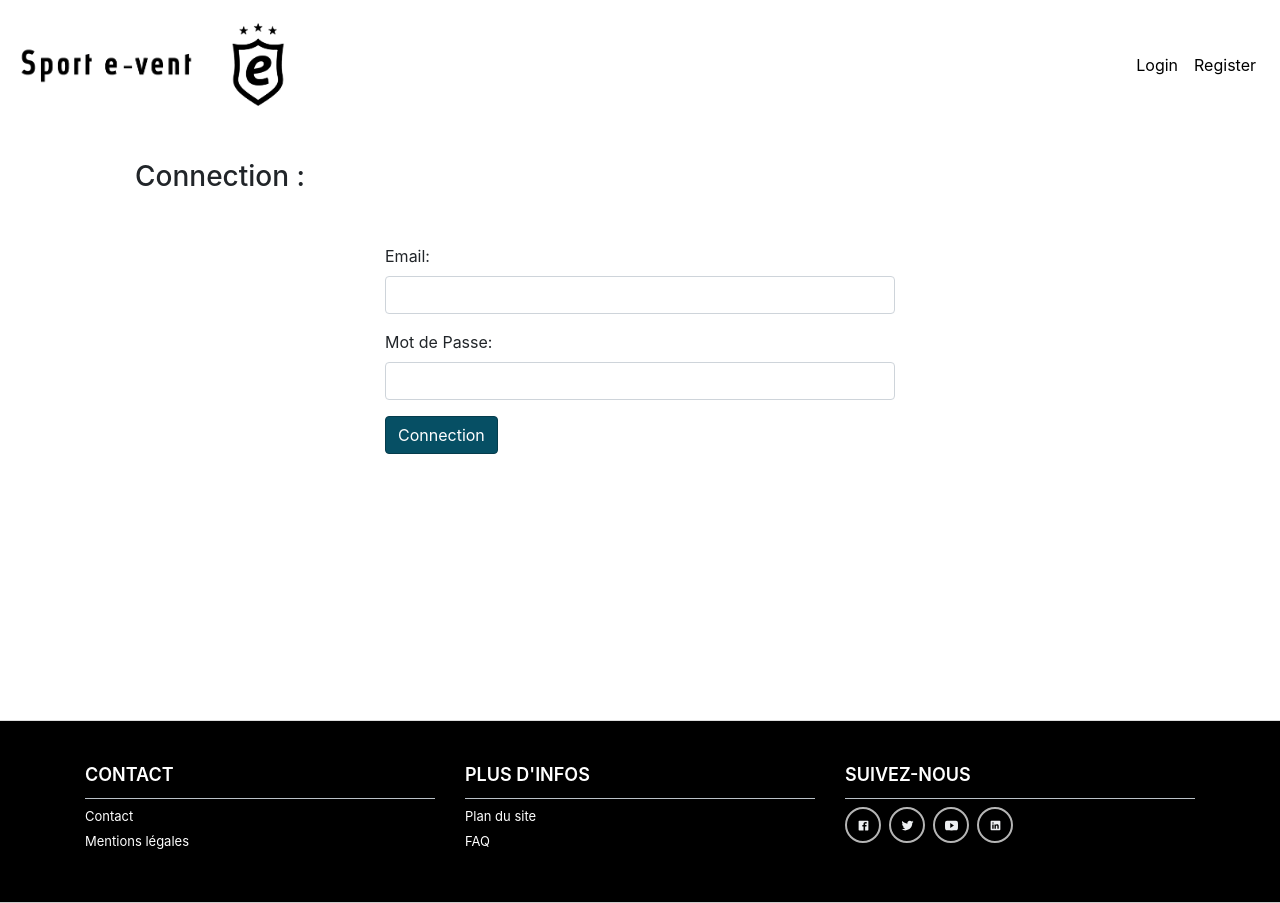
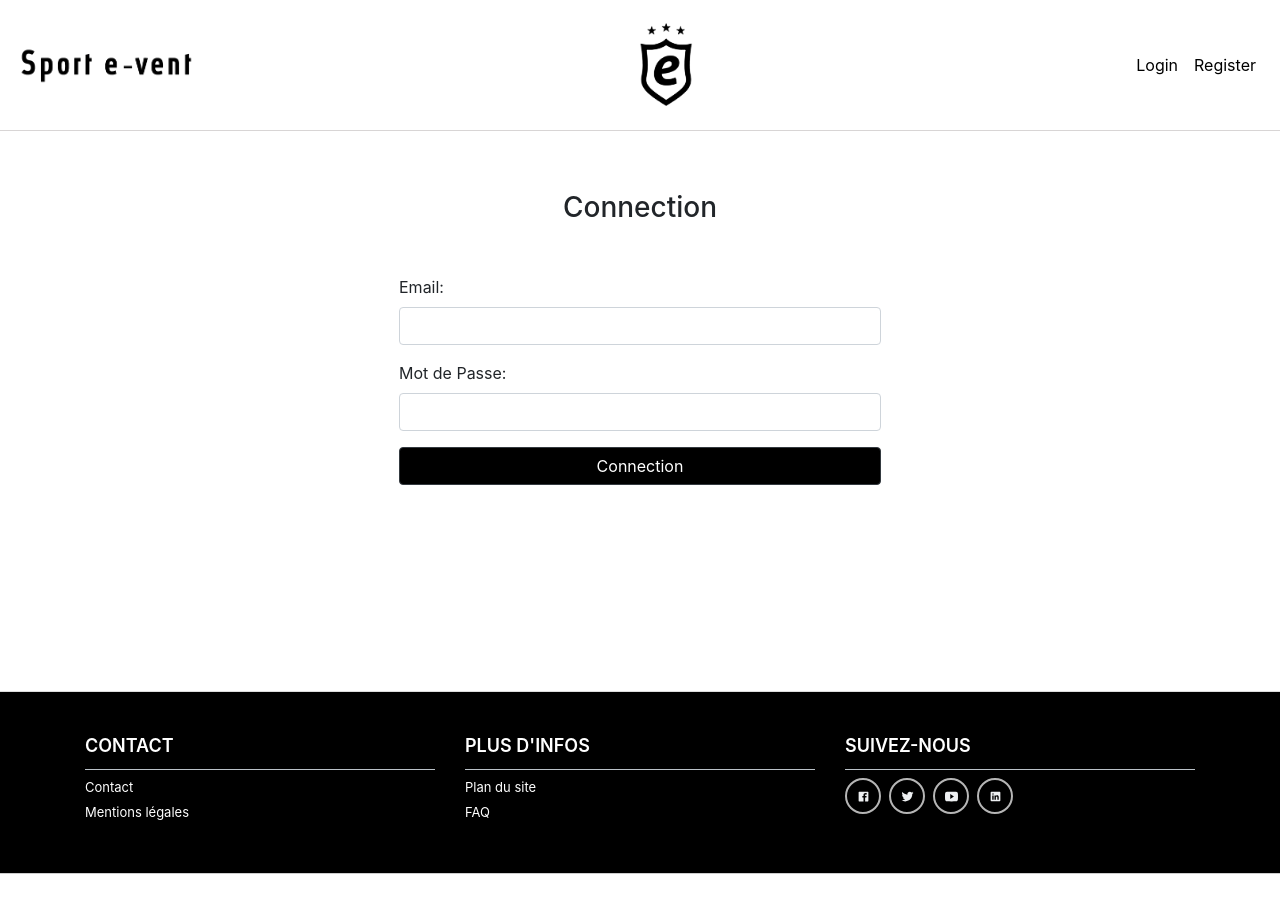
Before and after one commit to C-Cos/codac, a React (Create React App) app in the folder frontend/: page /login in a window 1280 px wide. After the commit the page ends 874 px from the top, so only its background shows below. Built offline with nearby package versions, Linux system fonts and the light colour scheme.

Commit message:
nav login register design updated

```diff
--- a/frontend/src/App.css
+++ b/frontend/src/App.css
@@ -51,6 +51,8 @@
 
 #form{
   min-height: 70vh;
+  width: 40%;
+  padding-top: 30px;
 }
 
 .AssociationInput {
--- a/frontend/src/components/Home/login.js
+++ b/frontend/src/components/Home/login.js
@@ -58,8 +58,8 @@ export default class Login extends React.Component {
     render(){
         return (
             <div id="form" className="container">
-                <h3 style={{marginTop: 30, marginLeft: 50}} > Connection :</h3>
-                <div style={{marginTop: 50, marginLeft: 300, marginRight:300}}>
+                <h3 style={{marginTop: 30, textAlign: "center"}} > Connection</h3>
+                <div style={{marginTop: 50}}>
                     <form onSubmit={this.onSubmit}>
                         <div className="form-group">
                             <label>Email: </label>
@@ -70,7 +70,7 @@ export default class Login extends React.Component {
                             <input type="password" className="form-control"value={this.state.password} onChange={this.onChangePassword} required/>
                         </div>
                         <div className="form-group">
-                            <input type="submit" value="Connection" className="btn btn-primary"/>
+                            <input type="submit" value="Connection" className="btn btn-dark"/>
                         </div>
                     </form>
                 </div>
--- a/frontend/src/components/Home/register.js
+++ b/frontend/src/components/Home/register.js
@@ -161,9 +161,9 @@ export default class Register extends React.Component {
 
     render(){
         return (
-            <div className="container">
-                <h3 style={{marginTop: 30, marginLeft: 50}} >Créer un compte Sport E-vents :</h3>
-                <div style={{marginTop: 50, marginLeft: 300, marginRight:300}}>
+            <div className="container formregister" style={{paddingTop: 30, width: "40%", paddingBottom: 60}}>
+                <h3 style={{marginTop: 30, textAlign: "center"}} >Créer un compte Sport E-vents</h3>
+                <div style={{marginTop: 50}}>
                     <form onSubmit={this.onSubmit}>
                         <div className="form-group">
                                 <label>
@@ -178,7 +178,7 @@ export default class Register extends React.Component {
                             <br />
                         </div>
                         <div className="form-group">
-                            <label>Nom d'utilisateur / Nom de l'Association :  </label>
+                            <label>Nom d'utilisateur / Nom de l'Association : </label>
                             <input type="text" className="form-control" value={this.state.name} onChange={this.onChangeName} required/>
                         </div>
                         <div className="form-group">
@@ -202,7 +202,7 @@ export default class Register extends React.Component {
                             <input id="confPassRegister" type="password" className="form-control"value={this.state.confpass} onChange={this.onChangeConfPass} required/>
                         </div>
                         <div className="form-group">
-                            <input id="SubmitRegister" type="submit" value="Enregistrer" className="btn btn-primary"/>
+                            <input id="SubmitRegister" type="submit" value="Enregistrer" className="btn btn-dark"/>
                         </div>
                     </form>
                 </div>
--- a/frontend/src/components/navbar.js
+++ b/frontend/src/components/navbar.js
@@ -36,7 +36,7 @@ class Navbar extends Component {
             </ul>
         );
         return (
-            <nav id="navContainer" className="navbar navbar-expand-lg navbar-light bg-light">
+            <nav id="navContainer" className="navbar navbar-expand-lg navbar-light bg-light" style={{borderBottom: "1px solid #d8d5d5"}}>
                 <Link to="/" className="navbar-brand">
                     <img alt="Sportevent"
                         src={require('../img/sportevent.png')}
@@ -46,7 +46,7 @@ class Navbar extends Component {
                     />
                 </Link>
 
-                <Link to="/" className="navbar-brand">
+                <Link to="/" className="navbar-brand" style={{margin : "0 auto"}}>
                     <img alt="Logo"
                         src={require('../img/logo.png')}
                         width="100"
@@ -56,7 +56,7 @@ class Navbar extends Component {
                 </Link>
 
 
-                <ul className="nav navbar-nav ml-auto">
+                <ul className="nav navbar-nav">
                     {localStorage.usertoken ? userLink : loginRegLink}
                 </ul>
 
```
Also changed, not shown: 1 other file (tests, documents, lock files or other folders).
